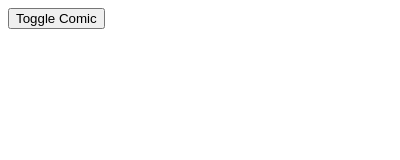
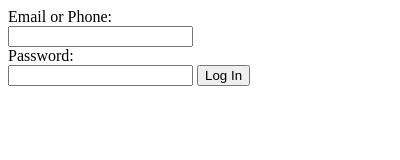
Before and after one commit to jack0lantern/squadinator, a browser extension: page popup.html in a window 400 px wide. Drawn offline with Linux system fonts and the light colour scheme.

Commit message:
Changed popup.html to Facebook login format

```diff
--- a/popup.html
+++ b/popup.html
@@ -10,8 +10,14 @@
 </head>
 
 <body>
+<form>
+  Email or Phone:<br>
+  <input type="text" name="firstname"><br>
+  Password:<br>
+  <input type="password" name="password">
 
-<button onclick="alert()">Toggle Comic</button>
+  <input onclick="alert()" type="submit" value="Log In">
+</form>
 </script>
 
 </body>
```
